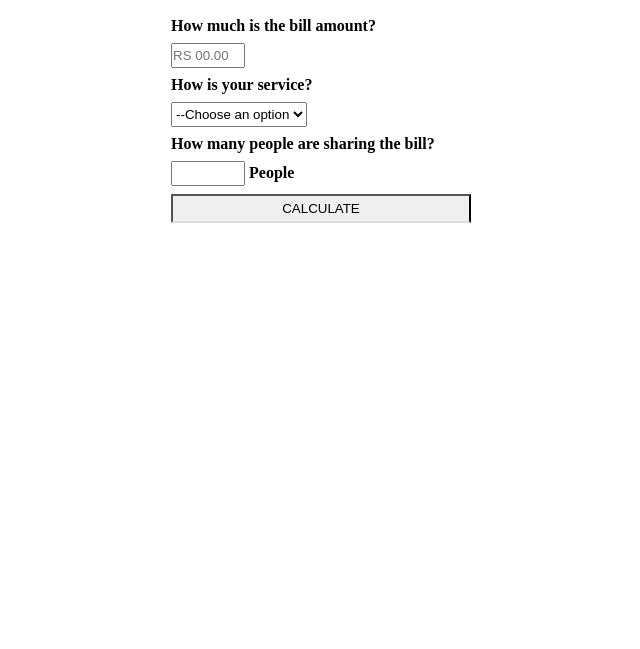
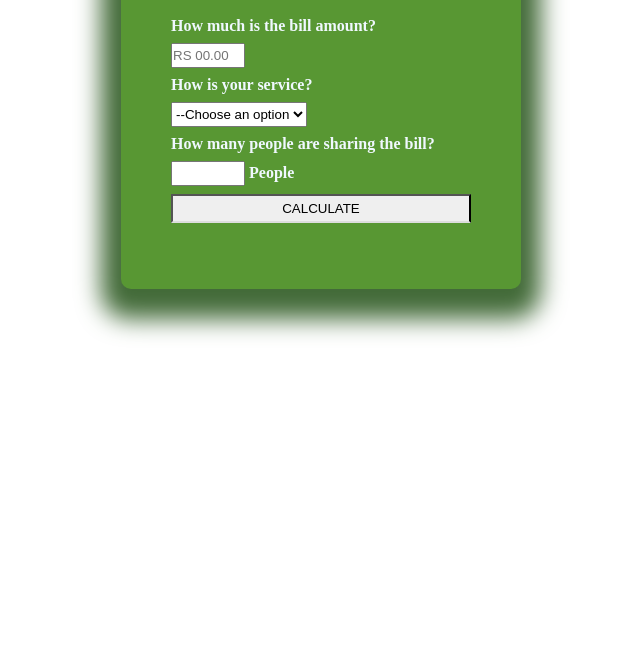
Before and after one commit to SaikiranVulla/Sample-website, a plain HTML site: page index.html in a window 1280 px wide. Shown: the part 151-800 px from the top of the page, without its empty margins (319-959 px from the left). Drawn offline with Linux system fonts and the light colour scheme.

Commit message:
Update tipcal.css

```diff
--- a/tipcal.css
+++ b/tipcal.css
@@ -1,13 +1,15 @@
 #container {
+  margin: 40px auto 0;
   width: 400px;
-  margin: 40px auto 0;
+  background-color: rgb(88, 151, 51);
+  font-weight: 400px;
+  color: aliceblue;
+  text-align: center;
+  height: 400px;
   padding: 50px;
+  border-radius: 10px;
+  box-shadow: 0px 10px 25px 20px rgb(67, 107, 57);
   box-sizing: border-box;
-  box-shaping: 0 10px 15px -8px #000;
-  -webkit-border-radius: 5px;
-  border-radius: 5px;
-  text-align: center;
-  background-color: rdg(88, 151, 51);
 }
 h1
 {
```
